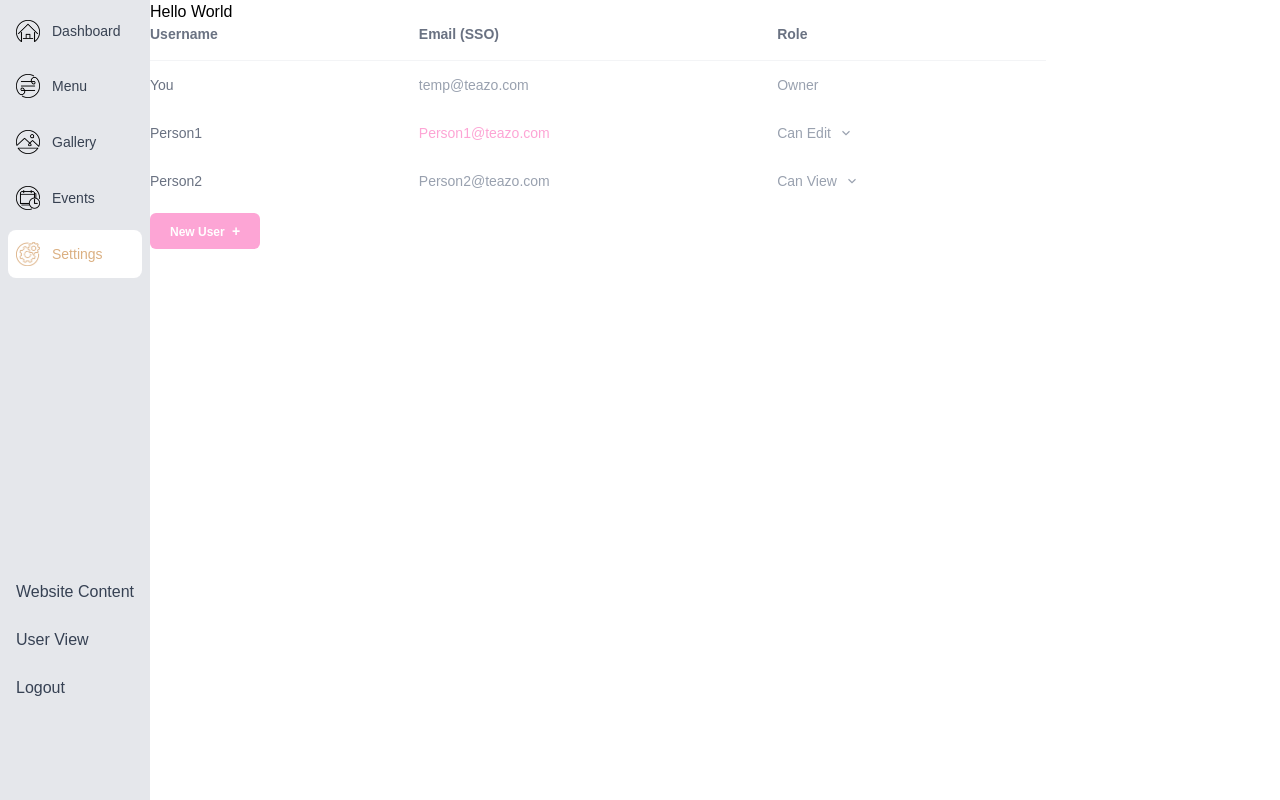
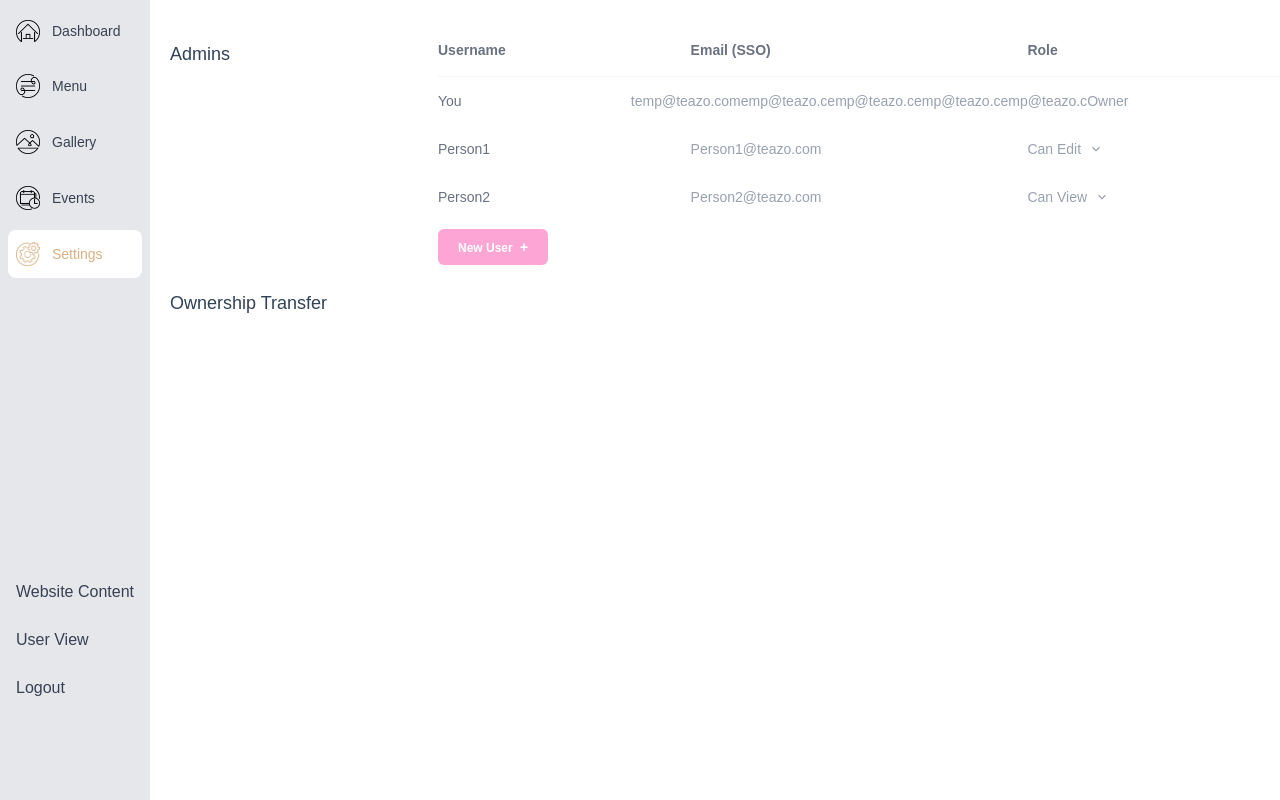
Before and after one commit to W-Sammy/Teazo-Site, a Next.js app in the folder teazo-site/: page /admin/settings in a window 1280 px wide. Built offline with nearby package versions, Linux system fonts and the light colour scheme.

Commit message:
Edit admin-table.tsx

```diff
--- a/teazo-site/app/admin/settings/components/admin-table.tsx
+++ b/teazo-site/app/admin/settings/components/admin-table.tsx
@@ -12,7 +12,7 @@ const initialAdmins: Admin[] = [
   {
     id: 1,
     username: "You",
-    email: "temp@teazo.com",
+    email: "temp@teazo.comemp@teazo.cemp@teazo.cemp@teazo.cemp@teazo.c",
     role: 1,
   },
   {
@@ -88,28 +88,22 @@ export default function AdminsTable() {
           {admins.map((admin) => (
             <div
               key={admin.id}
-              className="grid grid-cols-[1.5fr_2fr_1.5fr] items-center py-3"
+              className="group/row grid grid-cols-[1.5fr_2fr_1.5fr] items-center py-3"
             >
               {/* Username */}
-              <div className="text-sm text-gray-500">
+              <div className="text-sm text-gray-500 transition-colors group-hover/row:text-pink-300">
                 {admin.username}
               </div>
 
               {/* Email */}
-              <div
-                className={`text-sm ${
-                  admin.username === "Person1"
-                    ? "text-pink-300"
-                    : "text-gray-400"
-                }`}
-              >
+              <div className="text-sm text-gray-400 transition-colors group-hover/row:text-pink-300">
                 {admin.email}
               </div>
 
               {/* Role */}
               <div>
                 {admin.role === 1 ? (
-                  <span className="text-sm text-gray-400">
+                  <span className="text-sm text-gray-400 transition-colors group-hover/row:text-pink-300">
                     {ADMIN_ROLE_LABELS[admin.role]}
                   </span>
                 ) : (
@@ -240,7 +234,9 @@ function RoleDropdown({
       <button
         type="button"
         onClick={() => setOpen(!open)}
-        className="flex items-center gap-2 text-sm text-gray-400"
+        className={`flex items-center gap-2 text-sm transition-colors group-hover/row:text-pink-300 ${
+          open ? "text-pink-300" : "text-gray-400"
+        }`}
       >
         {ADMIN_ROLE_LABELS[role]}
 
@@ -251,9 +247,7 @@ function RoleDropdown({
           fill="none"
           stroke="currentColor"
           strokeWidth="2"
-          className={`transition-transform ${
-            open ? "rotate-180" : ""
-          }`}
+          className={`transition-transform ${open ? "rotate-180" : ""}`}
         >
           <path d="m6 9 6 6 6-6" />
         </svg>
--- a/teazo-site/app/admin/settings/page.tsx
+++ b/teazo-site/app/admin/settings/page.tsx
@@ -9,9 +9,15 @@ export const metadata: Metadata = {
 
 export default function AdminSettingsPage(){
   return (
-    <div>
-      <h1>Hello World</h1>
-      <AdminsTable/>
+    <div className="pl-5 pt-10">
+      <section className="grid grid-cols-1 gap-4 md:grid-cols-[220px_1fr] md:gap-12">
+        <h2 className="text-lg font-medium font-bold text-slate-700">Admins</h2>
+        <AdminsTable />
+      </section>
+
+      <section className="grid grid-cols-1 gap-4 md:grid-cols-[220px_1fr] md:gap-12">
+        <h2 className="text-lg font-medium font-bold text-slate-700 pt-6">Ownership Transfer</h2>
+      </section>
     </div>
   )
 }
```
